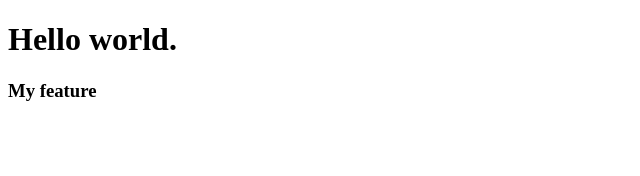
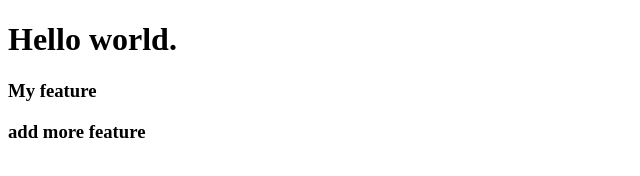
Before and after one commit to komcal/test-git-simple, a plain HTML site: page index.html in a window 1280 px wide. Shown: the whole page, without its empty margins (0-640 px from the left). Drawn offline with Linux system fonts and the light colour scheme.

Commit message:
add more feature

```diff
--- a/index.html
+++ b/index.html
@@ -7,5 +7,6 @@
 <body>
   <h1>Hello world.</h1>
   <h3>My feature</h3>
+  <h3>add more feature</h3>
 </body>
 </html>
```
